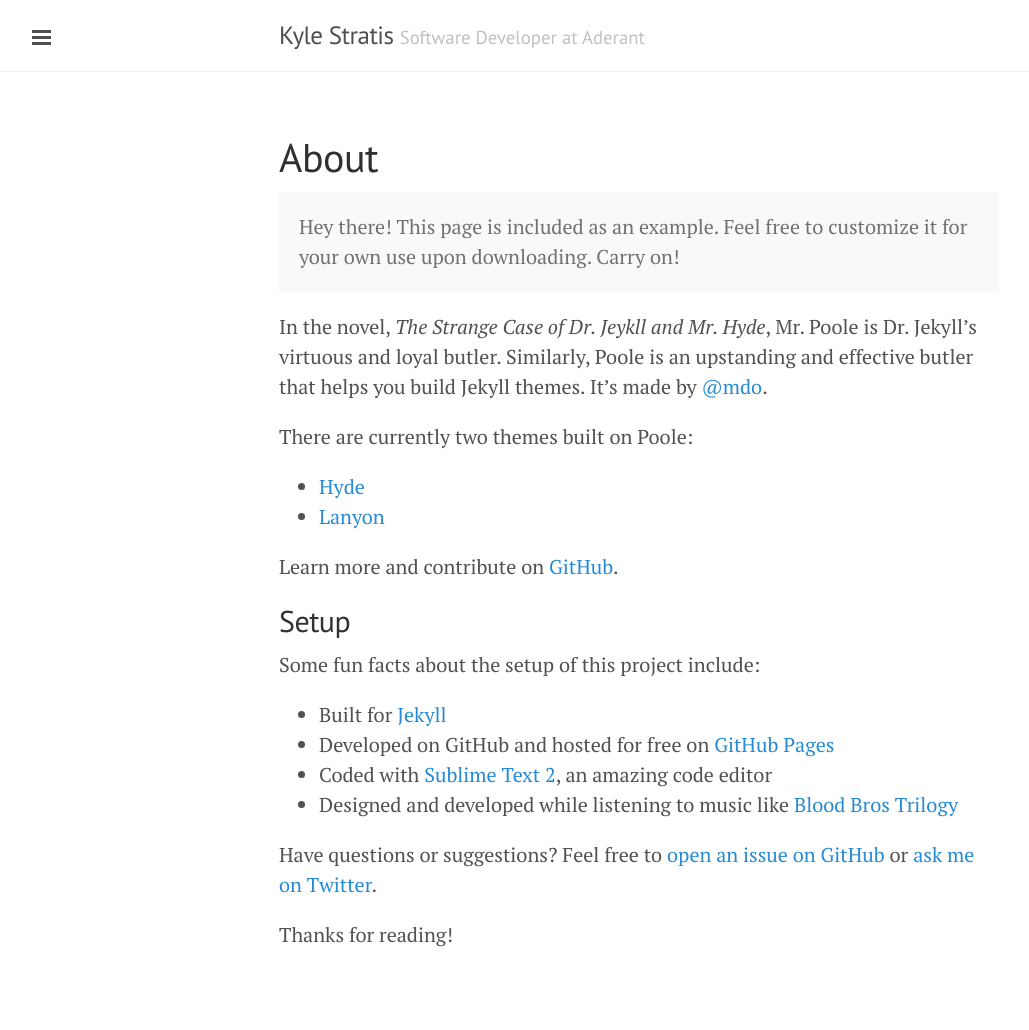
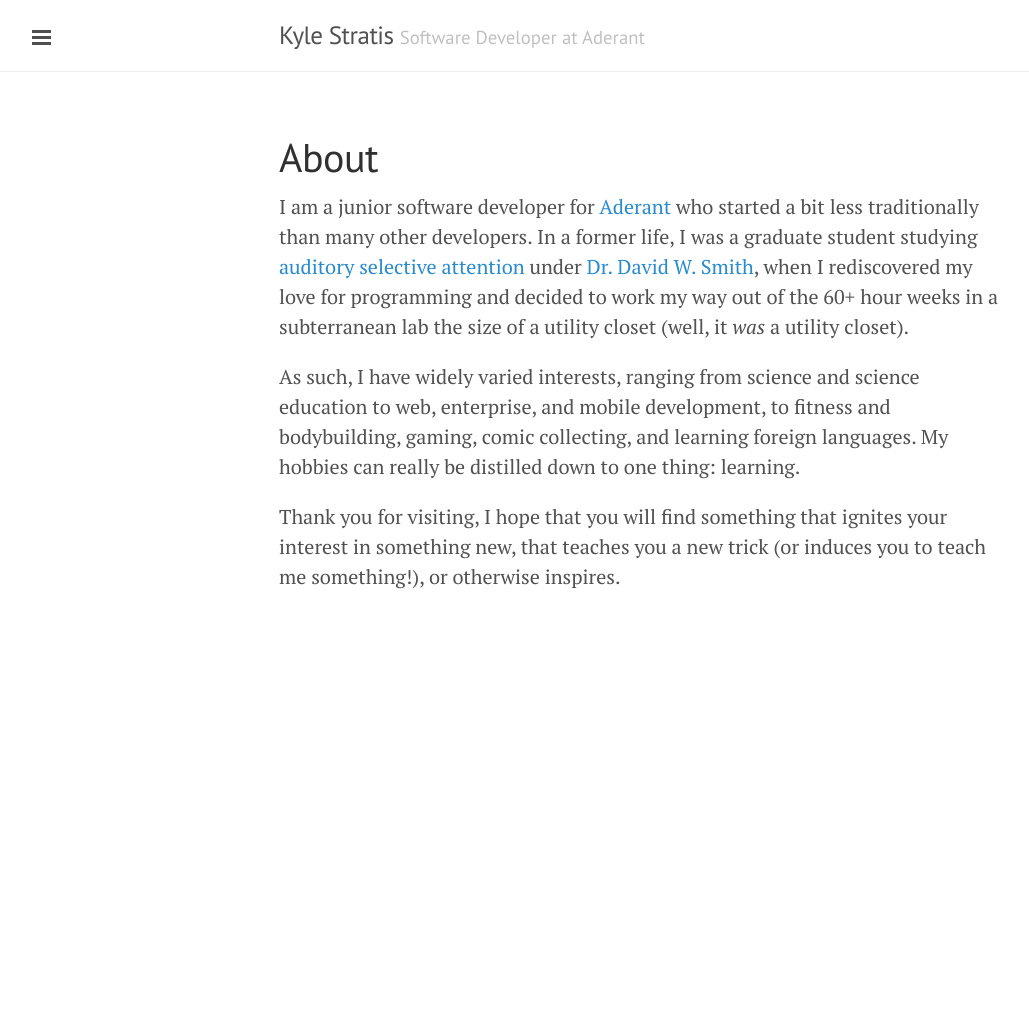
Before and after one commit to kylestratis/kylestratis.github.io, a Jekyll site: the page built from about.md, in a window 1280 px wide. Shown: the whole page, without its empty margins (1-1030 px from the left). Built offline with Jekyll 4.4.1, drawn with Linux system fonts in a browser that asks for light colours; Markdown is read by kramdown in place of the engine named in the settings; after the commit the page ends 900 px from its top, so only the background shows below that.

Commit message:
About page

```diff
--- a/about.md
+++ b/about.md
@@ -3,28 +3,8 @@
 title: About
 ---
 
-<p class="message">
-  Hey there! This page is included as an example. Feel free to customize it for your own use upon downloading. Carry on!
-</p>
+I am a junior software developer for [Aderant](http://aderant.com) who started a bit less traditionally than many other developers. In a former life, I was a graduate student studying [auditory selective attention](http://en.wikipedia.org/wiki/Selective_auditory_attention) under [Dr. David W. Smith](http://www.psych.ufl.edu/~smithlab/Smithlab/Smith_Lab_Overview.html), when I rediscovered my love for programming and decided to work my way out of the 60+ hour weeks in a subterranean lab the size of a utility closet (well, it *was* a utility closet).
 
-In the novel, *The Strange Case of Dr. Jeykll and Mr. Hyde*, Mr. Poole is Dr. Jekyll's virtuous and loyal butler. Similarly, Poole is an upstanding and effective butler that helps you build Jekyll themes. It's made by [@mdo](https://twitter.com/mdo).
+As such, I have widely varied interests, ranging from science and science education to web, enterprise, and mobile development, to fitness and bodybuilding, gaming, comic collecting, and learning foreign languages. My hobbies can really be distilled down to one thing: learning.
 
-There are currently two themes built on Poole:
-
-* [Hyde](http://hyde.getpoole.com)
-* [Lanyon](http://lanyon.getpoole.com)
-
-Learn more and contribute on [GitHub](https://github.com/poole).
-
-## Setup
-
-Some fun facts about the setup of this project include:
-
-* Built for [Jekyll](http://jekyllrb.com)
-* Developed on GitHub and hosted for free on [GitHub Pages](https://pages.github.com)
-* Coded with [Sublime Text 2](http://sublimetext.com), an amazing code editor
-* Designed and developed while listening to music like [Blood Bros Trilogy](https://soundcloud.com/maddecent/sets/blood-bros-series)
-
-Have questions or suggestions? Feel free to [open an issue on GitHub](https://github.com/poole/issues/new) or [ask me on Twitter](https://twitter.com/mdo).
-
-Thanks for reading!
+Thank you for visiting, I hope that you will find something that ignites your interest in something new, that teaches you a new trick (or induces you to teach me something!), or otherwise inspires.
```
